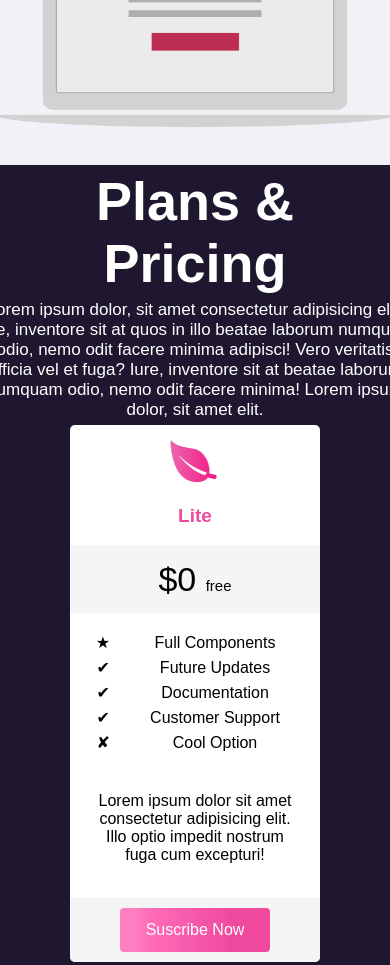
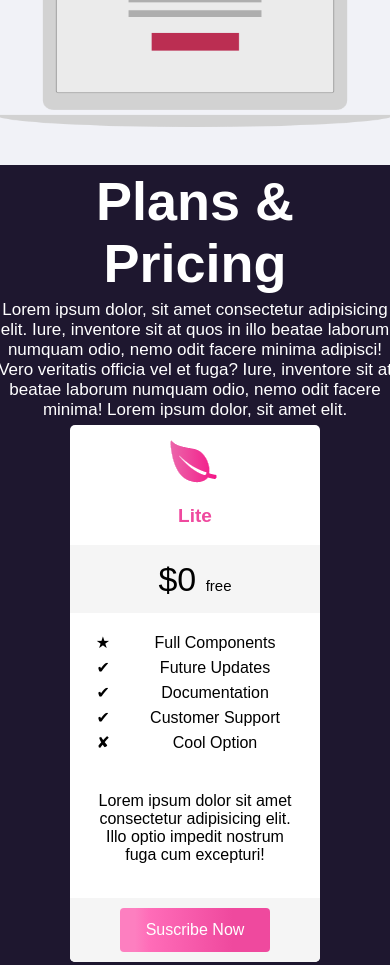
Before and after one commit to mateob24/Proyecto-Bleux, a plain HTML site: page index.html in a window 390 px wide. Shown: the part 1341-2306 px from the top of the page. Drawn offline with Linux system fonts and the light colour scheme.

Commit message:
first commit

```diff
--- a/css/style.css
+++ b/css/style.css
@@ -738,7 +738,7 @@ footer img{
 
     .plans p{
         font-size: 17px;
-        width: 440px;
+        width: 400px;
     }
 
     .boxes{
```
